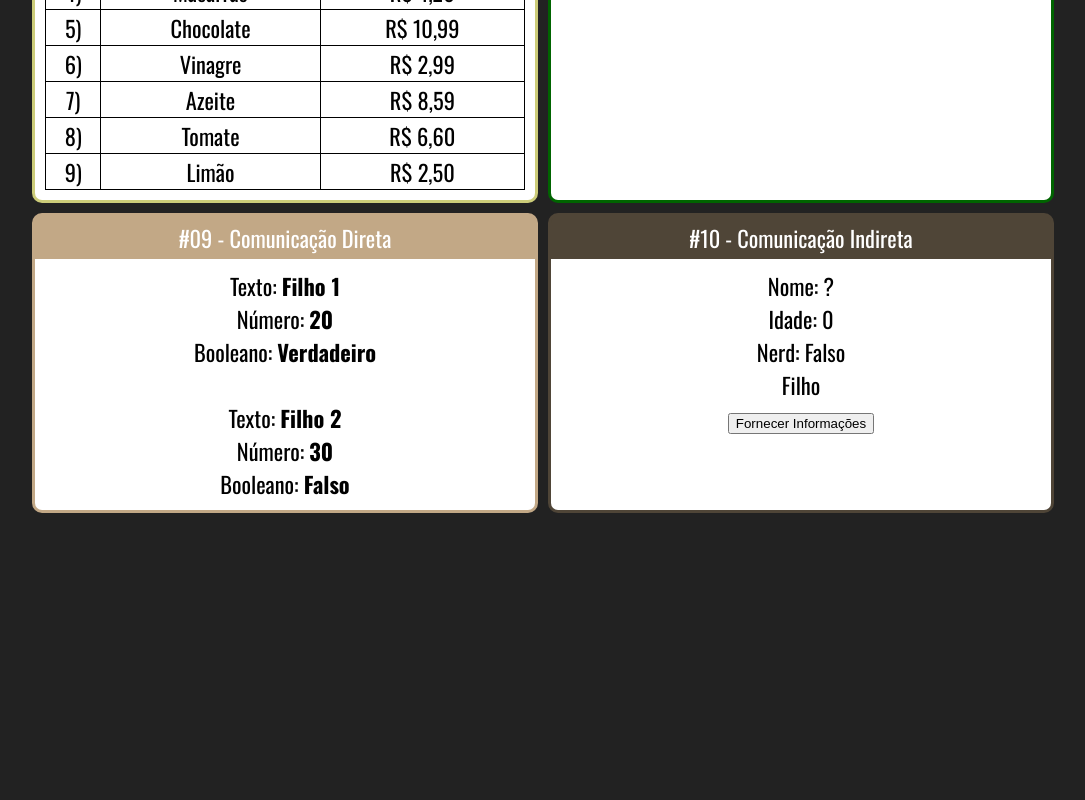
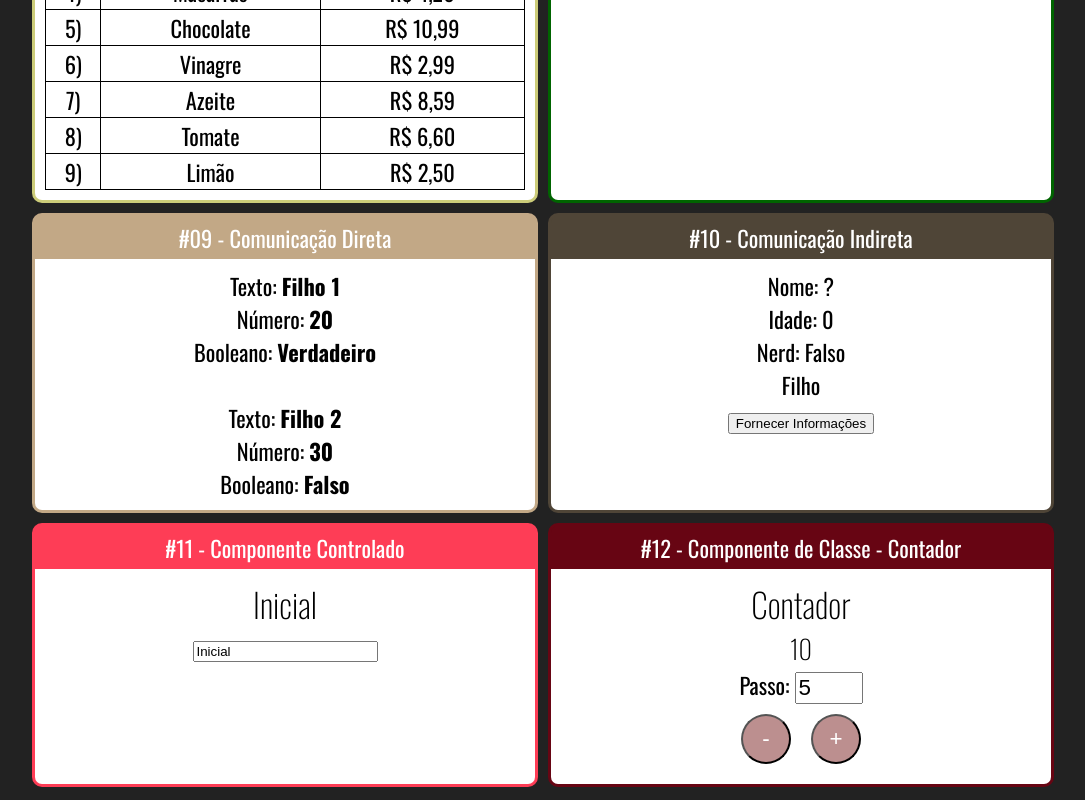
Before and after one commit to nathallye/react-redux, a React (Create React App) app in the folder react/fundamentos-react/: page / in a window 1280 px wide. Shown: the part 1320-2120 px from the top of the page, without its empty margins (97-1182 px from the left). Before the commit the page ends 1846 px from the top, so only its background shows below. Built offline with nearby package versions, Linux system fonts and the light colour scheme.

Commit message:
Desafio contador

```diff
--- a/react/fundamentos-react/src/App.jsx
+++ b/react/fundamentos-react/src/App.jsx
@@ -15,6 +15,8 @@
 import UsuarioInfo from "./components/conditional/UserInfo";
 import DiretaPai from "./components/communication/DirectFather"
 import IndiretaPai from "./components/communication/IndirectFather";
+import Input from "./components/form/Input";
+import Contador from "./components/counter/Counter";
 
 export default function App(props) {
   return (
@@ -82,6 +84,14 @@
         <Card titulo="#10 - Comunicação Indireta" color="#4F4537">
           <IndiretaPai/>
         </Card>
+
+        <Card titulo="#11 - Componente Controlado" color="#FE3D56">
+          <Input/>
+        </Card>
+
+        <Card titulo="#12 - Componente de Classe - Contador" color="#670513">
+          <Contador numeroInicial={10}/>
+        </Card>
       </div>
     </div>
   );
--- /dev/null
+++ b/react/fundamentos-react/src/components/counter/Buttons.jsx
@@ -0,0 +1,10 @@
+import React from "react";
+
+export default function Botoes(props) {
+  return (
+    <div>
+      <button onClick={props.decrementar}>-</button>
+      <button onClick={props.incrementar}>+</button>
+    </div>
+  );
+}
--- /dev/null
+++ b/react/fundamentos-react/src/components/counter/Counter.css
@@ -0,0 +1,17 @@
+.Contador input {
+  font-size: 1.4rem;
+
+  width: 60px;
+}
+
+.Contador button {
+  font-size: 1.4rem;
+
+  margin: 10px;
+  height: 50px;
+  width: 50px;
+  border-radius: 50%;
+
+  background-color: rosybrown;
+  color: #fff;
+}
--- /dev/null
+++ b/react/fundamentos-react/src/components/counter/Counter.jsx
@@ -0,0 +1,51 @@
+import "./Counter.css"
+
+import React, { Component } from "react";
+
+import Display from "./Display";
+import Botoes from "./Buttons";
+import PassoForm from "./StepForm";
+
+class Contador extends Component {
+
+  state = {
+    numero: this.props.numeroInicial || 0, // se o numero inicial não for fornecido vai ser 0
+    passo: this.props.passoInicial || 5 // se o passo inicial não for fornecido vai igual a 5
+  }
+
+  inc = () => {
+    this.setState({
+      numero: this.state.numero + this.state.passo // vamos pegar o estado atual e acrescentar + 1
+    });
+  }
+
+  dec = () => {
+    this.setState({
+      numero: this.state.numero - this.state.passo // vamos pegar o estado atual e subtrair - 1
+    });
+  }
+
+  setPasso = (novoPasso) => { // arrow function para não termos problemas com o this
+    this.setState({
+      passo: novoPasso // "+" para converter string para int
+    })
+  }
+
+  render() {
+    return (
+      <div className="Contador">
+        <h2>Contador</h2>
+        {/* <p>Valor Inicial: { this.props.numeroInicial }</p> */}
+        <Display numeroDisplay={this.state.numero}/> {/*O componente pai passa via this.state o numero por ser um componente baseado em classe, e o componente filho recebe via props*/}
+
+        <PassoForm passoForm={this.state.passo} setPassoForm={this.setPasso}/>
+
+        <Botoes decrementar={this.dec} incrementar={this.inc}/>
+      </div>
+    );
+  }
+
+
+}
+
+export default Contador;
--- /dev/null
+++ b/react/fundamentos-react/src/components/counter/Display.jsx
@@ -0,0 +1,9 @@
+import React from "react";
+
+export default function Display(props) {
+  return (
+
+    <h3>{ props.numeroDisplay }</h3>
+
+  );
+}
--- /dev/null
+++ b/react/fundamentos-react/src/components/counter/StepForm.jsx
@@ -0,0 +1,15 @@
+import React from "react";
+
+export default function PassoForm(props) {
+  return (
+    <div>
+      <label htmlFor="passoInput">Passo: </label>
+      <input
+        type="number"
+        value={props.passoForm}
+        id="passoInput"
+        onChange={e => props.setPassoForm(+e.target.value)} // "+" na frente para converter para int
+      />
+    </div>
+  );
+}
--- /dev/null
+++ b/react/fundamentos-react/src/components/form/Input.jsx
@@ -0,0 +1,18 @@
+import React, { useState } from "react";
+
+export default function Input(props) {
+
+  const [valor, setValor] = useState('Inicial')
+
+  function quandoMudar(e) {
+    setValor(e.target.value);
+    // console.log(e.target.value); //target = alvo; value = valor.
+  }
+
+  return (
+    <div>
+      <h2>{valor}</h2>
+      <input value={valor} onChange={quandoMudar}/>
+    </div>
+  );
+}
```
Also changed, not shown: 1 other file (tests, documents, lock files or other folders).
